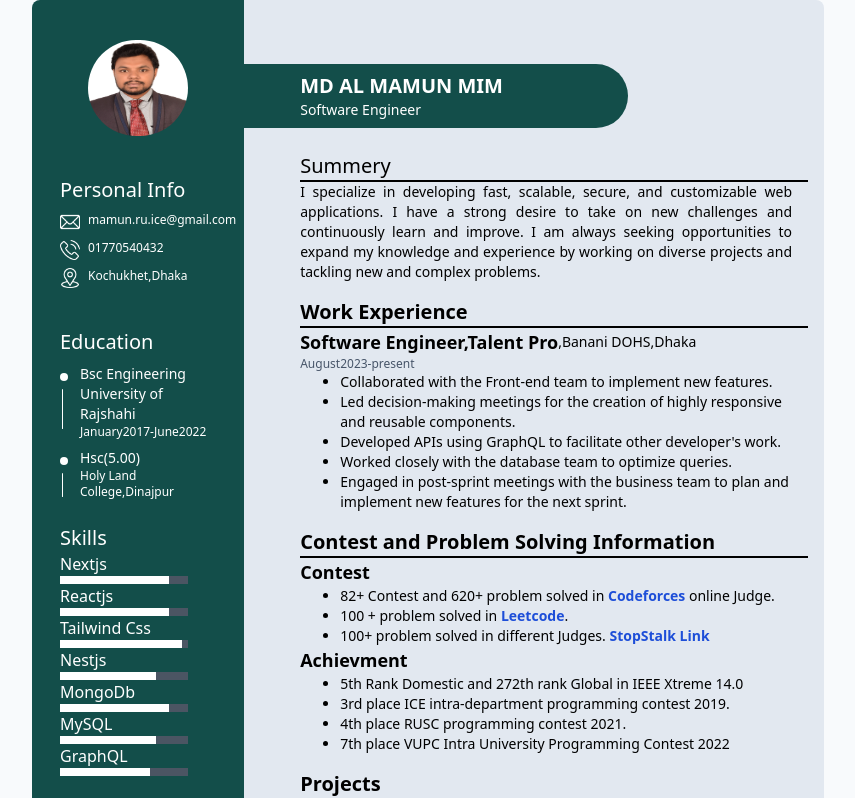
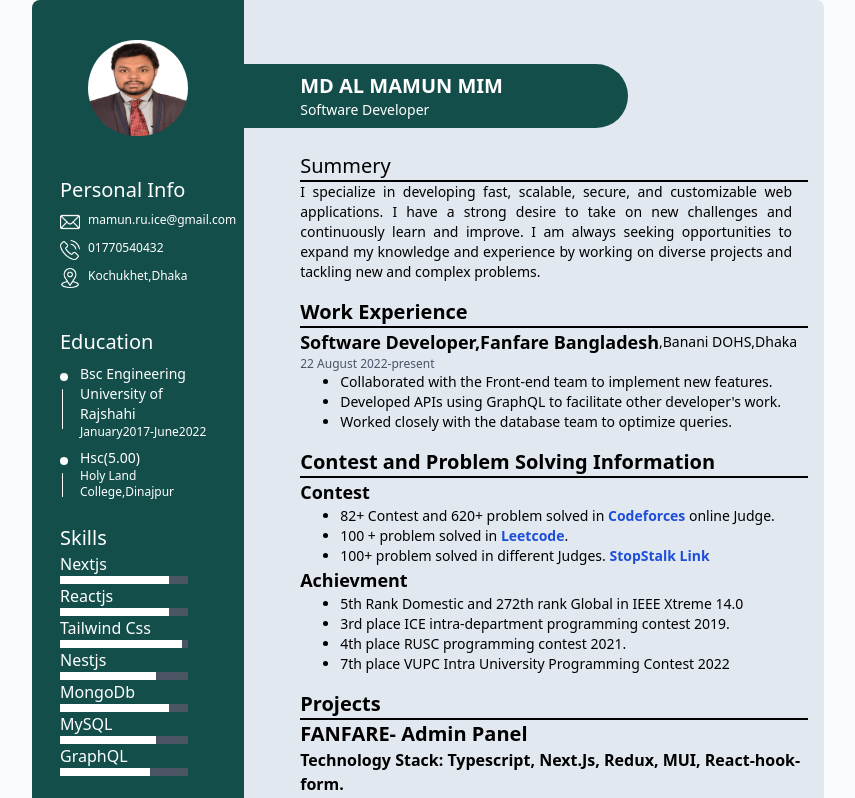
Before and after one commit to MamunsCrafts/CV-APP, a Next.js app: page / in a window 1280 px wide. Shown: the top 798 px of the page, without its empty margins (212-1067 px from the left). Built offline with nearby package versions, Linux system fonts and the light colour scheme.

Commit message:
updated cv

```diff
--- a/components/experience.tsx
+++ b/components/experience.tsx
@@ -7,26 +7,18 @@ export default function Experience(){
         <div>
           {" "}
           <div className="flex ">
-            <p className="text-lg font-bold"> Software Engineer,Talent Pro</p>{" "}
+            <p className="text-lg font-bold"> Software Developer,Fanfare Bangladesh</p>{" "}
             <p className="text-sm mt-1">,Banani DOHS,Dhaka</p>
           </div>
-          <p className="text-slate-600 text-xs">August2023-present</p>
+          <p className="text-slate-600 text-xs">22 August 2022-present</p>
           <ul className="list-disc ml-10 text-sm">
             <li>
             Collaborated with the Front-end team to implement new features.
 
             </li>
-            <li>
-            Led decision-making meetings for the creation of highly responsive and reusable components.
-
-
-            </li>
             <li>Developed APIs using GraphQL to facilitate other developer&apos;s work.</li>
             <li>
             Worked closely with the database team to optimize queries.
-            </li>
-            <li>
-            Engaged in post-sprint meetings with the business team to plan and implement new features for the next sprint.
             </li>
           </ul>
         </div>
--- a/pages/index.tsx
+++ b/pages/index.tsx
@@ -9,7 +9,7 @@ export default function Home() {
   return (
     <div className="rounded-lg bg-slate-50">
       <Head>
-        <title>Mamun-Software Engineer</title>
+        <title>Mamun-Software Developer</title>
         <meta name="description" content="Generated by create next app" />
         <meta name="viewport" content="width=device-width, initial-scale=1" />
         <link rel="icon" href="/favicon.ico" />
@@ -20,7 +20,7 @@ export default function Home() {
         <div>
           <div className="bg-teal-900 h-16 rounded-r-full py-2 text-white  text-xl w-96  mt-16">
             <p className="font-semibold ml-14">MD AL MAMUN MIM</p>
-            <p className="text-sm ml-14">Software Engineer</p>
+            <p className="text-sm ml-14">Software Developer</p>
           </div>
           <div className="ml-14 flex-col space-y-4">
             <Summery />
```
